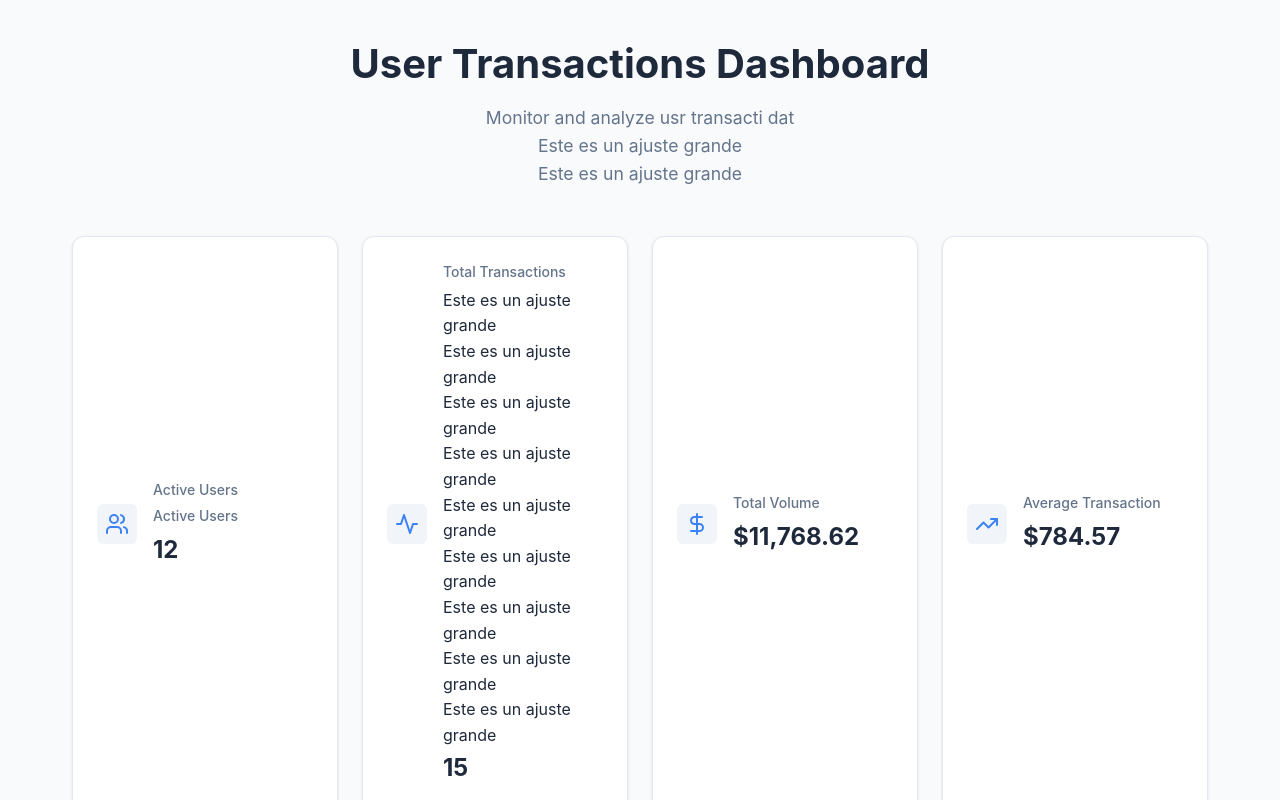
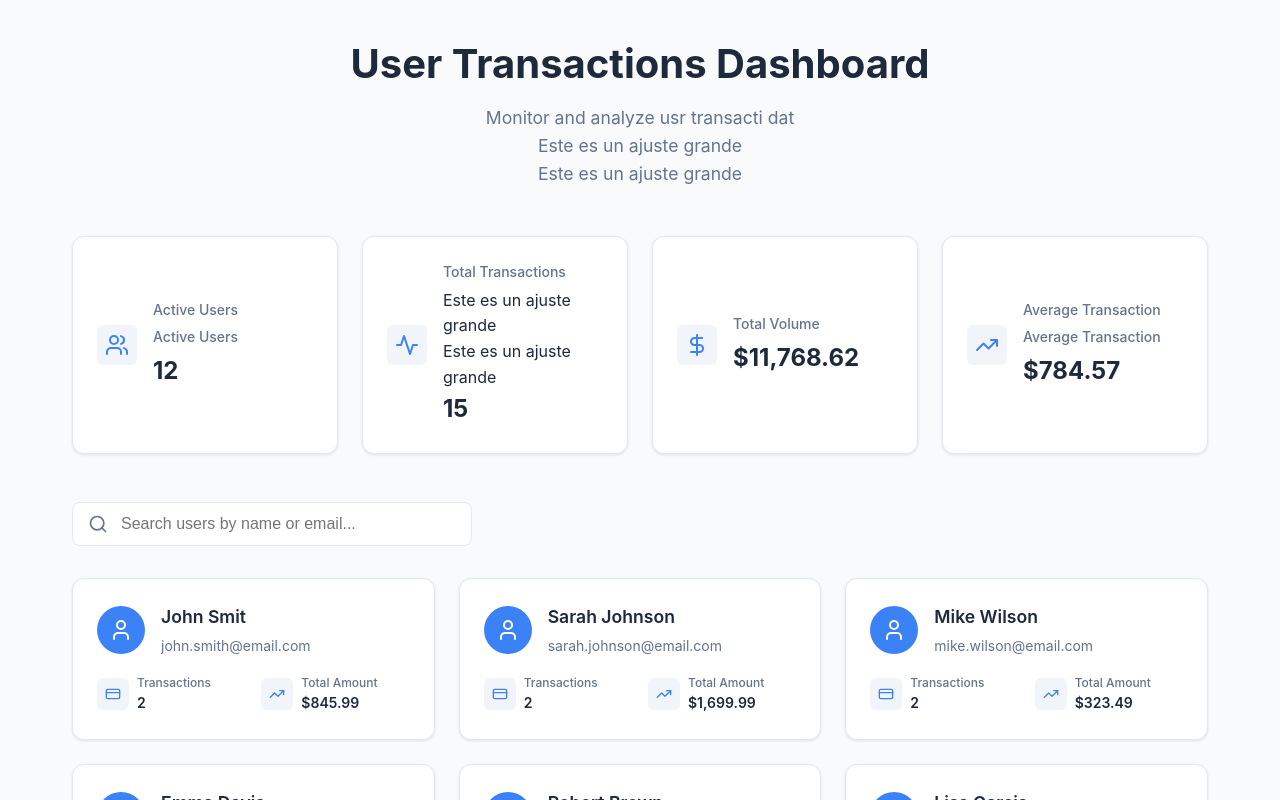
Before and after one commit to mio92/pagos-en-linea, a React (Create React App) app: page / in a window 1280 px wide. Shown: the top 800 px of the page. Built offline with nearby package versions, Linux system fonts and the light colour scheme.

Commit message:
Prueba 15

```diff
--- a/src/components/Dashboard.tsx
+++ b/src/components/Dashboard.tsx
@@ -66,13 +66,6 @@ const Dashboard: React.FC = () => {
             <h3>Total Transactions</h3>
         <p>Este es un ajuste grande</p>
         <p>Este es un ajuste grande</p>
-        <p>Este es un ajuste grande</p>
-        <p>Este es un ajuste grande</p>
-        <p>Este es un ajuste grande</p>
-        <p>Este es un ajuste grande</p>
-        <p>Este es un ajuste grande</p>
-        <p>Este es un ajuste grande</p>
-        <p>Este es un ajuste grande</p>
             <p className="stat-number">{transactionSummary.totalTransactions}</p>
           </div>
         </div>
@@ -92,7 +85,8 @@ const Dashboard: React.FC = () => {
             <TrendingUp size={24} />
           </div>
           <div className="stat-content">
-            <h3>Average Transaction</h3>
+          <h3>Average Transaction</h3>
+          <h3>Average Transaction</h3>
             <p className="stat-number">{formatCurrency(transactionSummary.averageAmount)}</p>
           </div>
         </div>
```
